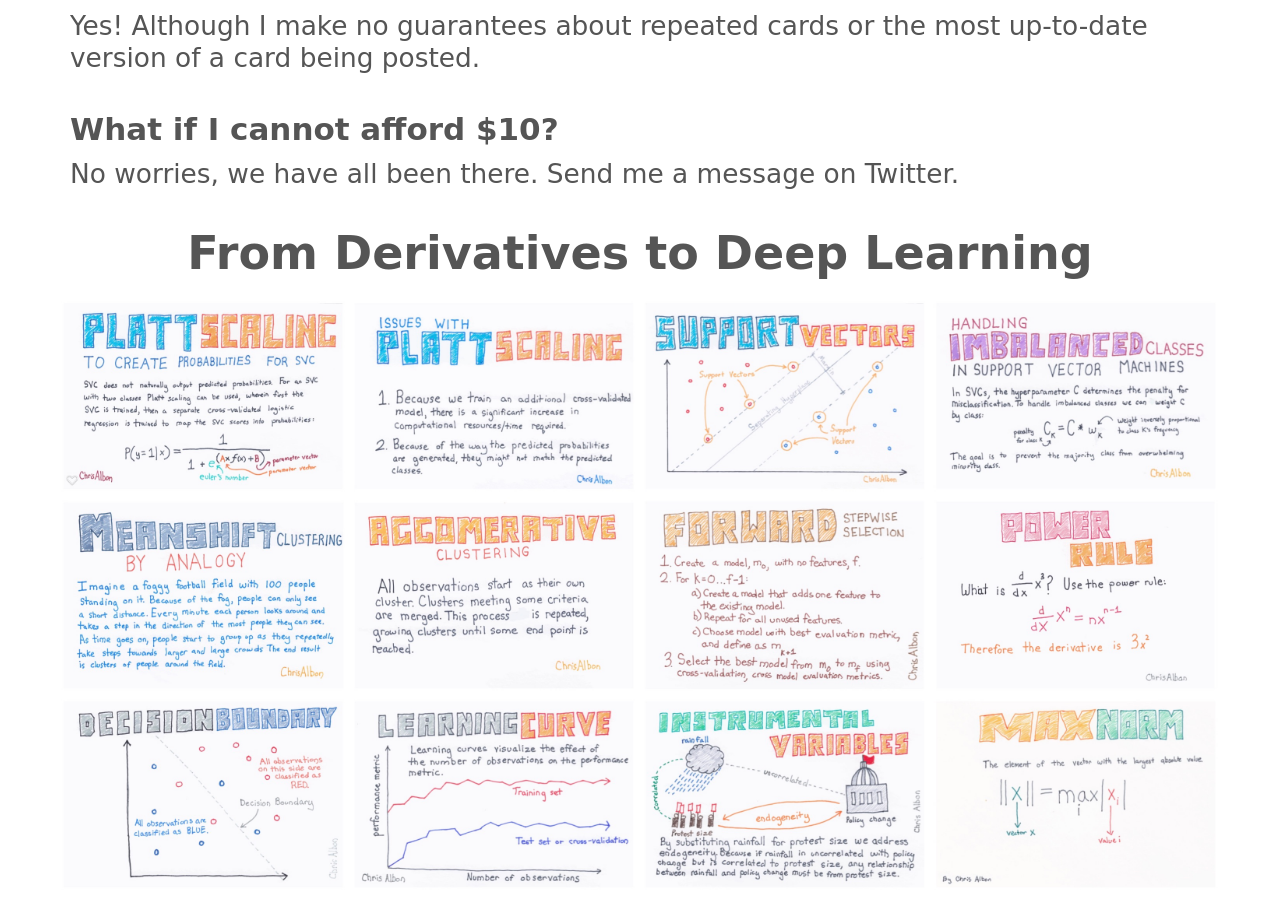
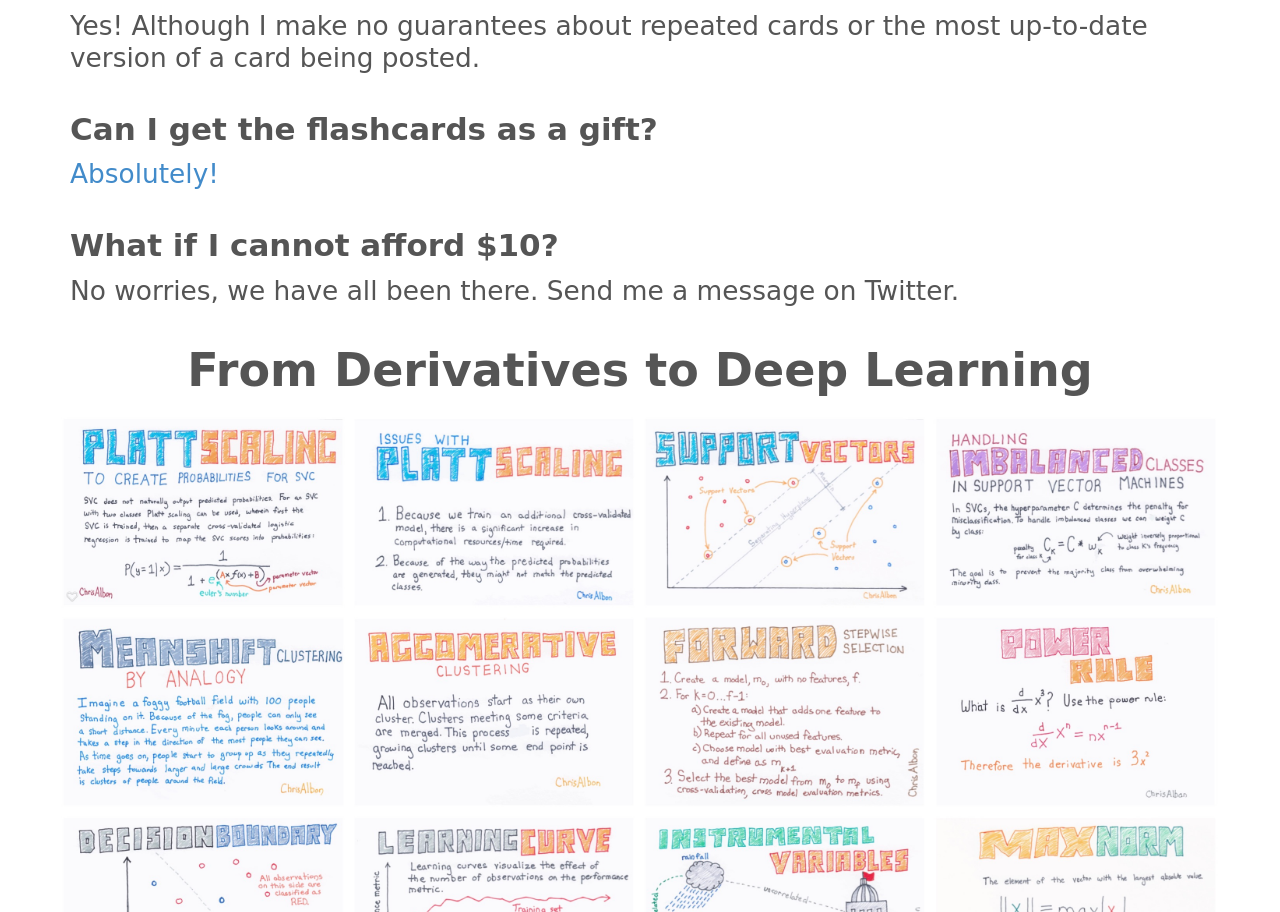
Before and after one commit to tradinscd/MachineLearningFlashcards.com, a plain HTML site: page index.html in a window 1280 px wide. Shown: the part 4094-5006 px from the top of the page. Drawn offline with Linux system fonts and the light colour scheme; a web font is replaced by a local one.

Commit message:
Improving gift

```diff
--- a/index.html
+++ b/index.html
@@ -133,6 +133,11 @@
         </div>
 
         <div class="col-sm-12">
+          <h3>Can I get the flashcards as a gift?</h3>
+          <p><a href="http://blog.gumroad.com/post/68430985429/gifting-with-gumroad">Absolutely!</a></p>
+        </div>
+
+        <div class="col-sm-12">
           <h3>What if I cannot afford $10?</h3>
           <p>No worries, we have all been there. Send me a message on Twitter.</p>
         </div>
```
